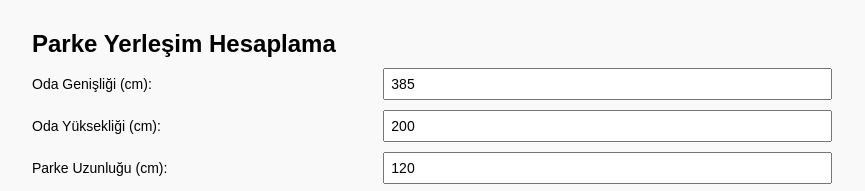
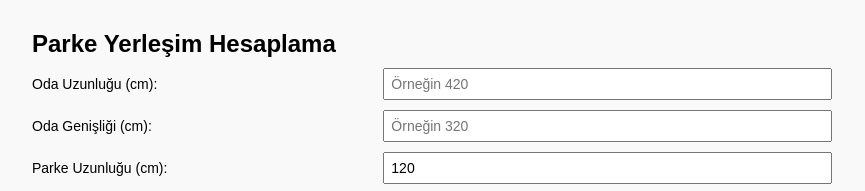
Before and after one commit to kucukavci/kucukavci.github.io, a plain HTML site: page index.html in a window 1280 px wide. Shown: the top 191 px of the page, without its empty margins (208-1073 px from the left). Drawn offline with nearby package versions, Linux system fonts and the light colour scheme.

Commit message:
Update index.html

```diff
--- a/index.html
+++ b/index.html
@@ -76,8 +76,8 @@
 <body>
   <h2>Parke Yerleşim Hesaplama</h2>
 
-  <div class="form-group"><label>Oda Genişliği (cm):</label><input type="number" id="roomWidth" value="385" /></div>
-  <div class="form-group"><label>Oda Yüksekliği (cm):</label><input type="number" id="roomHeight" value="200" /></div>
+  <div class="form-group"><label>Oda Uzunluğu (cm):</label><input type="number" id="roomWidth" placeholder="Örneğin 420" /></div>
+  <div class="form-group"><label>Oda Genişliği (cm):</label><input type="number" id="roomHeight" placeholder="Örneğin 320" /></div>
   <div class="form-group"><label>Parke Uzunluğu (cm):</label><input type="number" id="tileLength" value="120" /></div>
   <div class="form-group"><label>Parke Genişliği (cm):</label><input type="number" id="tileHeight" value="20" /></div>
   <div class="form-group"><label>Duvar Boşluğu (cm):</label><input type="number" id="margin" value="0" /></div>
```
